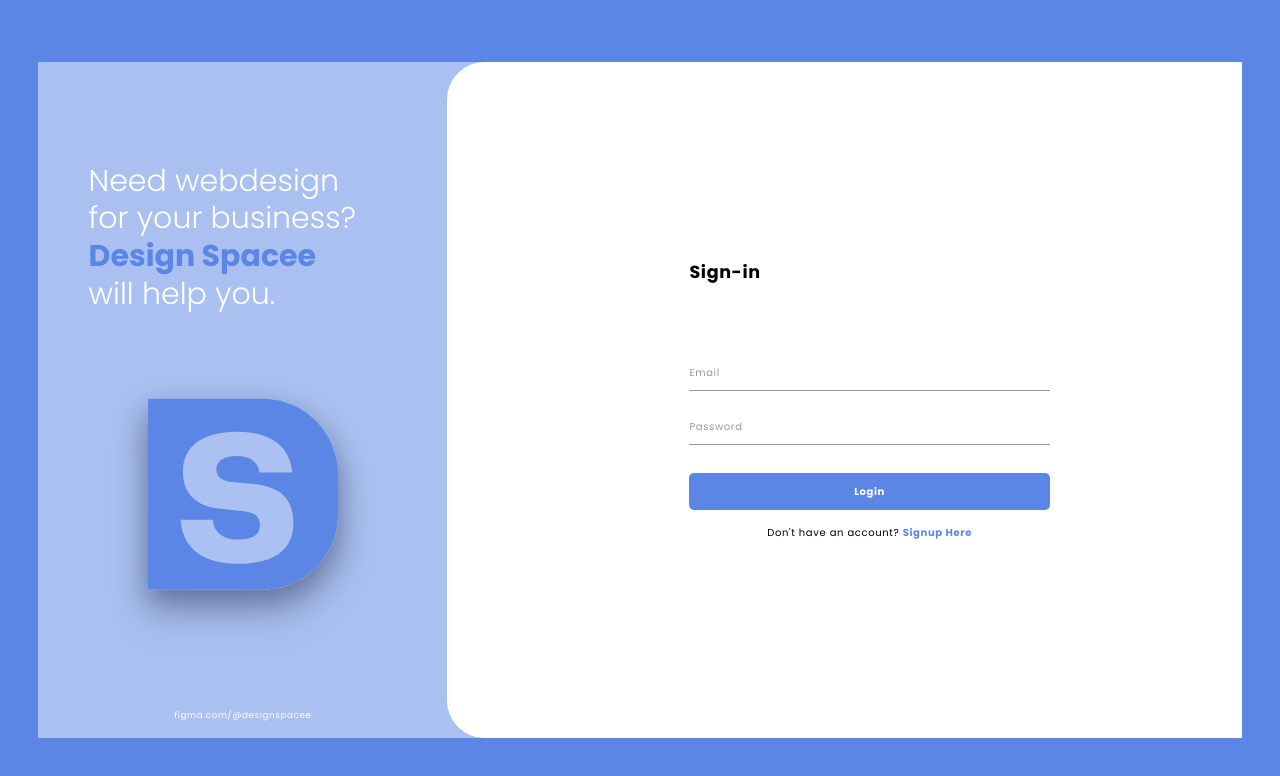
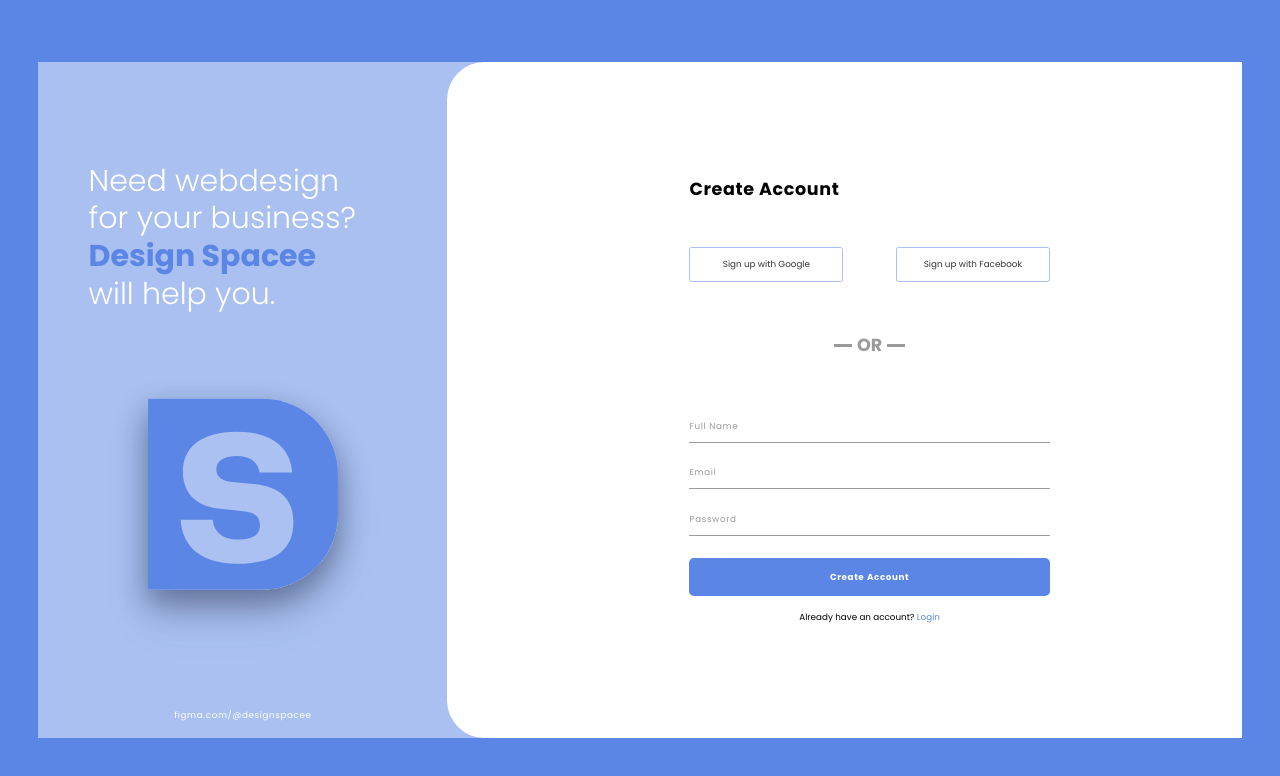
Before and after one commit to mandocdocmawin-dot/APPDEV1, a React (Vite) app in the folder F_L04_ReactJsStylingFigmaConversion/: page / in a window 1280 px wide. Shown: the top 776 px of the page. Built offline with nearby package versions, Linux system fonts and the light colour scheme.

Commit message:
Implement Sign Up screen components and styling

```diff
--- a/F_L04_ReactJsStylingFigmaConversion/src/App.jsx
+++ b/F_L04_ReactJsStylingFigmaConversion/src/App.jsx
@@ -1,7 +1,7 @@
-import Login from './components/Login/Login.jsx'
+import SignUp from './components/SignUp/SignUp.jsx'
 
 function App() {
-  return <Login />
+  return <SignUp />
 }
 
 export default App
--- a/F_L04_ReactJsStylingFigmaConversion/src/components/Login/Login.jsx
+++ b/F_L04_ReactJsStylingFigmaConversion/src/components/Login/Login.jsx
@@ -32,7 +32,7 @@
                     <button>Login</button>
 
                     <p className={styles.signup}>
-                        Don't have an account? <a href="#">Signup Here</a>
+                        Don't have an account? <a href="#" onClick={(event) => event.preventDefault()}>Signup Here</a>
                     </p>
                 </div>
             </section>
--- /dev/null
+++ b/F_L04_ReactJsStylingFigmaConversion/src/components/SignUp/SignUp.jsx
@@ -0,0 +1,40 @@
+import layout from '../Login/Login.module.css'
+import logo from '../../assets/logo.svg'
+import styles from './SignUp.module.css'
+
+export default function SignUp() {
+  return (
+    <main className={layout.login}>
+      <section className={layout.left} aria-label="Design Spacee">
+        <h1 className={layout.tagline}>
+          Need webdesign<br />
+          for your business?<br />
+          <strong>Design Spacee</strong><br />
+          will help you.
+        </h1>
+        <img className={layout.logo} src={logo} alt="Design Spacee logo" />
+        <p className={layout.link}>figma.com/@designspacee</p>
+      </section>
+      <section className={layout.right}>
+        <div className={styles.content}>
+          <h2 className={styles.heading}>Create Account</h2>
+          <div className={styles.socialOptions}>
+            <button type="button" className={styles.socialButton}>Sign up with Google</button>
+            <button type="button" className={styles.socialButton}>Sign up with Facebook</button>
+          </div>
+          <div className={styles.divider} aria-hidden="true">OR</div>
+          <form className={styles.fields} onSubmit={(event) => event.preventDefault()}>
+            <input className={styles.input} type="text" name="fullName" placeholder="Full Name" aria-label="Full Name" autoComplete="name" />
+            <input className={styles.input} type="email" name="email" placeholder="Email" aria-label="Email" autoComplete="email" />
+            <input className={styles.input} type="password" name="password" placeholder="Password" aria-label="Password" autoComplete="new-password" />
+            <button type="button" className={styles.createButton}>Create Account</button>
+          </form>
+          <p className={styles.loginPrompt}>
+            Already have an account?{' '}
+            <a className={styles.loginLink} href="#" onClick={(event) => event.preventDefault()}>Login</a>
+          </p>
+        </div>
+      </section>
+    </main>
+  )
+}
--- /dev/null
+++ b/F_L04_ReactJsStylingFigmaConversion/src/components/SignUp/SignUp.module.css
@@ -0,0 +1,113 @@
+.content {
+  position: relative;
+  left: 2.083333cqw;
+  width: var(--form-width);
+  max-width: 80%;
+  padding-block: var(--space-6);
+}
+
+.heading {
+  margin-bottom: 3.75cqw;
+  font-size: var(--font-size-heading);
+  font-weight: var(--font-weight-bold);
+  letter-spacing: var(--letter-spacing);
+}
+
+.socialOptions {
+  display: flex;
+  justify-content: space-between;
+  gap: 4.375cqw;
+}
+
+.socialButton {
+  flex: 1;
+  min-width: 0;
+  min-height: 2.916667cqw;
+  padding: var(--space-2);
+  border: 1px solid var(--color-panel);
+  border-radius: var(--radius-small);
+  background: var(--color-surface);
+  color: var(--color-border);
+  font-family: inherit;
+  font-size: var(--font-size-small);
+  cursor: pointer;
+}
+
+.divider {
+  display: flex;
+  align-items: center;
+  justify-content: center;
+  gap: var(--space-2);
+  margin-block: 4.166667cqw;
+  color: var(--color-placeholder);
+  font-size: var(--font-size-heading);
+  font-weight: var(--font-weight-bold);
+}
+
+.divider::before,
+.divider::after {
+  content: '';
+  width: var(--font-size-heading);
+  height: 0.208333cqw;
+  background: currentColor;
+}
+
+.fields {
+  display: flex;
+  flex-direction: column;
+}
+
+.input {
+  width: 100%;
+  padding: var(--input-padding-top) 0 var(--input-padding-bottom);
+  margin-bottom: 1.041667cqw;
+  border: none;
+  border-bottom: 1px solid var(--color-placeholder);
+  border-radius: 0;
+  background: var(--color-surface);
+  color: var(--color-text);
+  font-family: inherit;
+  font-size: var(--font-size-small);
+  letter-spacing: var(--letter-spacing);
+}
+
+.input::placeholder {
+  color: var(--color-placeholder);
+}
+
+.input:focus {
+  outline: none;
+  border-bottom-color: var(--color-primary);
+}
+
+.createButton {
+  height: var(--button-height);
+  margin-top: var(--space-4);
+  border: none;
+  border-radius: var(--radius-button);
+  background: var(--color-primary);
+  color: var(--color-text-on-primary);
+  font-family: inherit;
+  font-size: var(--font-size-small);
+  font-weight: var(--font-weight-bold);
+  letter-spacing: var(--letter-spacing);
+  cursor: pointer;
+}
+
+.loginPrompt {
+  margin-top: var(--space-6);
+  text-align: center;
+  font-size: var(--font-size-small);
+}
+
+.loginLink {
+  color: var(--color-primary);
+  text-decoration: none;
+}
+
+.socialButton:focus-visible,
+.createButton:focus-visible,
+.loginLink:focus-visible {
+  outline: 2px solid var(--color-primary);
+  outline-offset: 4px;
+}
```
